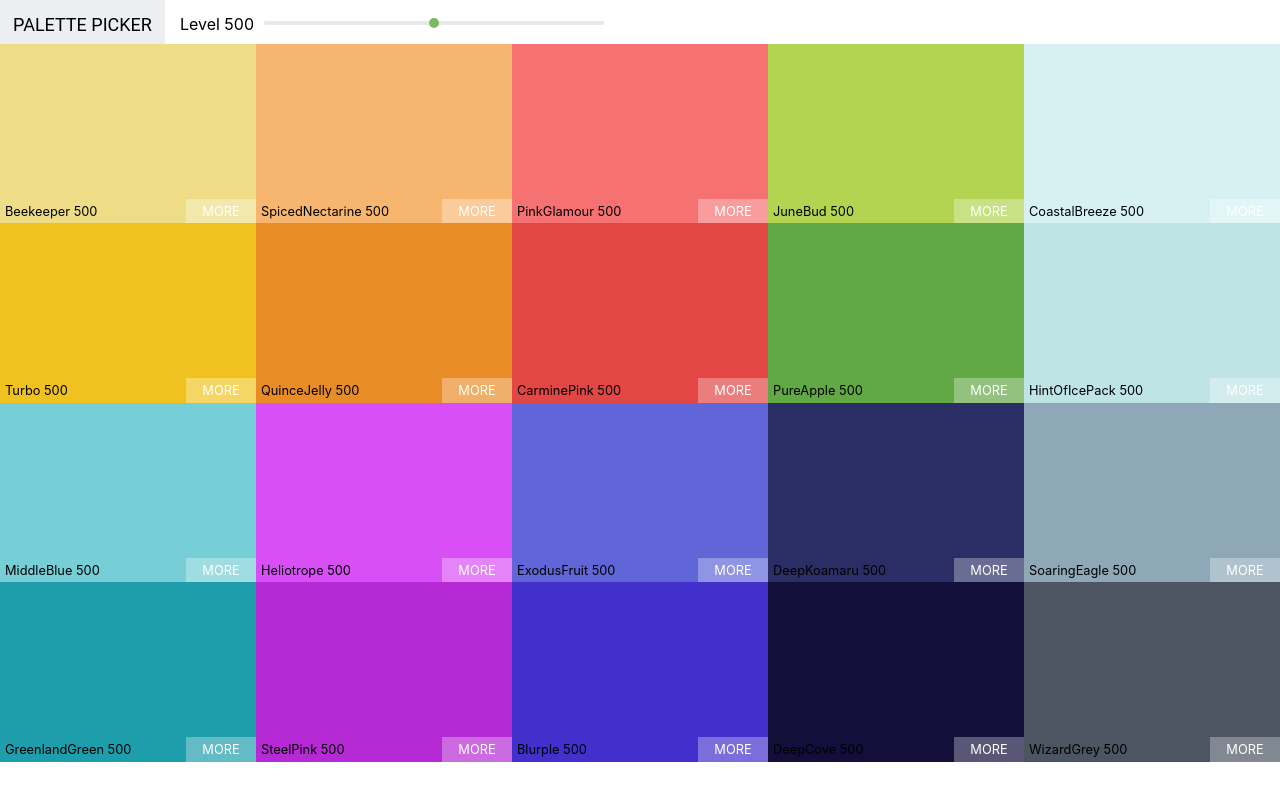
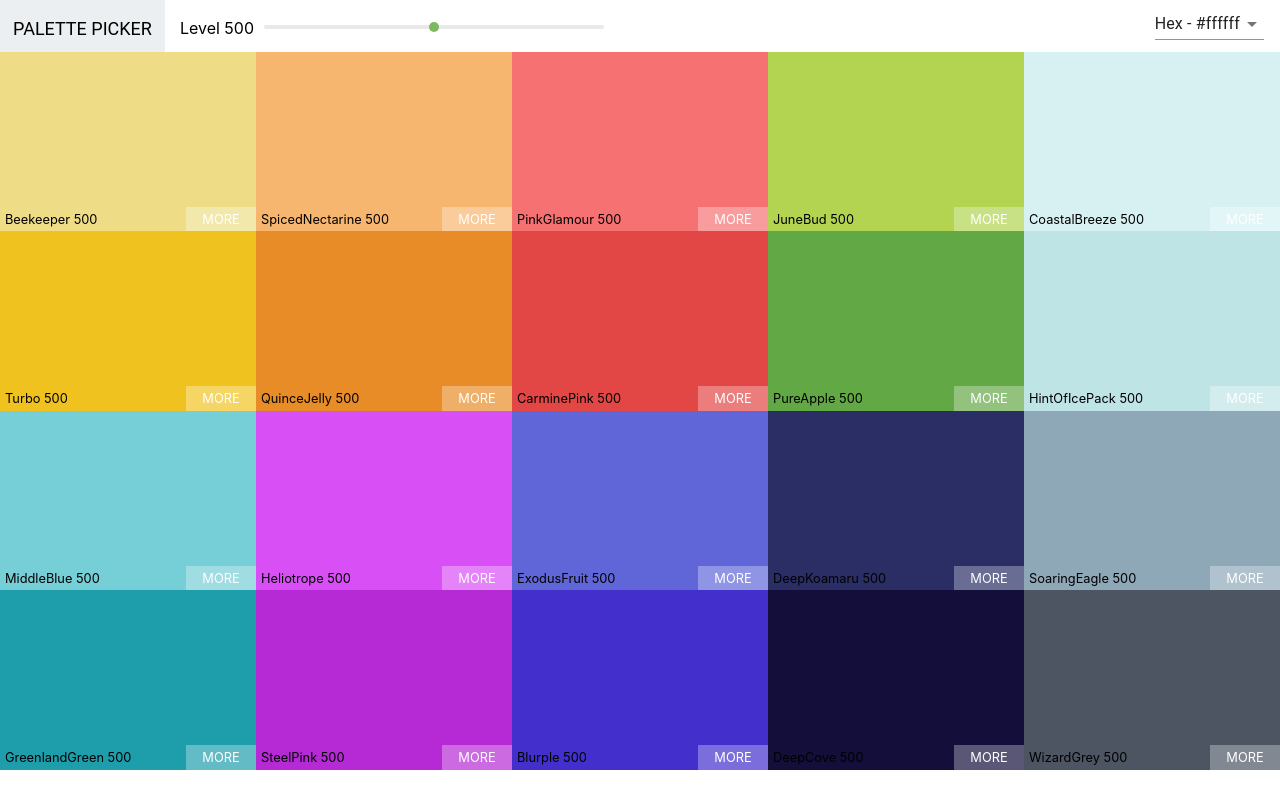
Before and after one commit to lironbc/React-Palette-Picker, a React (Create React App) app: page / in a window 1280 px wide. Built offline with nearby package versions, Linux system fonts and the light colour scheme.

Commit message:
change between formats: rgb, hex, rgba

```diff
--- a/package.json
+++ b/package.json
@@ -3,6 +3,7 @@
   "version": "0.1.0",
   "private": true,
   "dependencies": {
+    "@material-ui/core": "^4.4.2",
     "chroma-js": "^2.0.6",
     "rc-slider": "^8.7.1",
     "react": "^16.9.0",
--- a/src/Navbar.css
+++ b/src/Navbar.css
@@ -2,7 +2,7 @@
     display: flex;
     justify-content: flex-start;
     align-items: center;
-    height: 6vh;
+    height: 7vh;
 }
 
 .logo{
@@ -44,3 +44,9 @@
     width: 10px !important;
     height : 10px !important;
 }
+
+.select-container{
+    margin-left: auto;
+    margin-right: 1rem;
+    margin-bottom: .5rem;
+}
--- a/src/Navbar.js
+++ b/src/Navbar.js
@@ -1,9 +1,12 @@
 import React, { Component } from 'react';
 import Slider from 'rc-slider';
+import Select from '@material-ui/core/Select';
+import MenuItem from '@material-ui/core/MenuItem';
 import 'rc-slider/assets/index.css';
 import './Navbar.css';
 
 class Navbar extends Component {
+    static defaultProps = {format : "hex"};
     render() {
         return (
             <div className="Navbar">
@@ -21,6 +24,13 @@ class Navbar extends Component {
                             onAfterChange={this.props.handleSliderChange} />
                     </div>
                 </div>
+                <div className="select-container">
+                        <Select value={this.props.format} onChange={this.props.handleFormatChange}>
+                            <MenuItem value="hex">Hex - #ffffff</MenuItem>
+                            <MenuItem value="rgb">RGB - rgb(255,255,255)</MenuItem>
+                            <MenuItem value="rgba">RGBA - rgba(255,255,255,1.0)</MenuItem>
+                        </Select>
+                    </div>
             </div>
         )
     }
--- a/src/Palette.js
+++ b/src/Palette.js
@@ -8,25 +8,37 @@ class Palette extends Component {
         super(props);
 
         this.state = {
-            level : 500
+            level : 500,
+            format : "hex"
         };
 
         this.handleSliderChange = this.handleSliderChange.bind(this);
+        this.handleFormatChange = this.handleFormatChange.bind(this);
     }
 
     handleSliderChange(newLevel){
         this.setState({level : newLevel});
     }
 
+    handleFormatChange(e){
+        this.setState({format : e.target.value});
+    }
+
     render() {
         let colors = this.props.palette.colors[this.state.level].map(
-            item => <ColorBox color={item.hex}
+            item => {
+            return <ColorBox color={item[this.state.format]}
                         name={item.name}
                         key={item.name} />
+            }
         );
         return (
             <div className="Palette">
-                <Navbar level={this.state.level} handleSliderChange={this.handleSliderChange} />
+                <Navbar level={this.state.level}
+                handleSliderChange={this.handleSliderChange}
+                handleFormatChange={this.handleFormatChange}
+                format={this.state.format} />
+
                 <div className="Palette-colors">
                     {colors}
                 </div>
```
Also changed, not shown: 1 other file (tests, documents, lock files or other folders).
